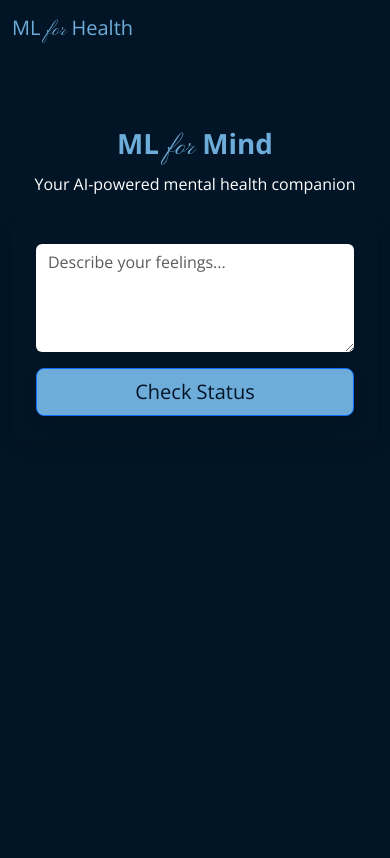
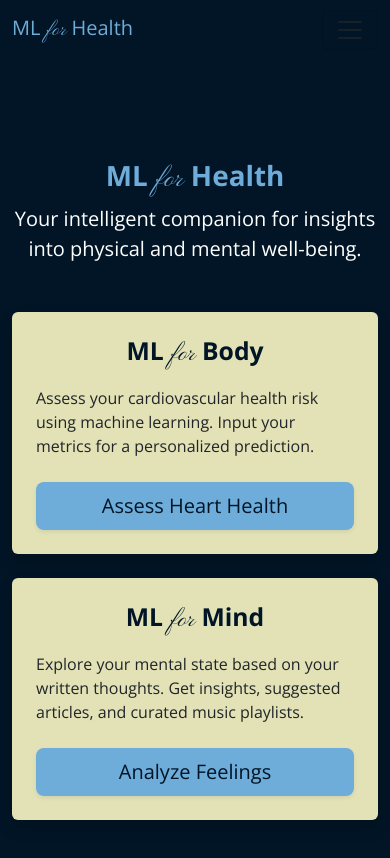
Before and after one commit to CapAru/MLForHealth, a React (Vite) app in the folder client/: page / in a window 390 px wide. Shown: the top 858 px of the page. Built offline with nearby package versions, Linux system fonts and the light colour scheme; the HTML template or start-up script is replaced by a standard one.

Commit message:
main page

```diff
--- a/client/src/App.jsx
+++ b/client/src/App.jsx
@@ -1,6 +1,7 @@
 import { Routes, Route, Link } from "react-router-dom";
 import MLForMind from "./MLForMind";
 import MLForBody from "./MLForBody";
+import MLForHealth from "./MLforHealth";
 
 export default function App() {
   return (
@@ -14,10 +15,25 @@ export default function App() {
           <Link className="navbar-brand" to="/" style={{ color: "#6EACDA" }}>
             ML <span>for</span> Health
           </Link>
-          <div className="collapse navbar-collapse">
+          <button
+            className="navbar-toggler"
+            type="button"
+            data-bs-toggle="collapse"
+            data-bs-target="#navbarNav"
+            aria-controls="navbarNav"
+            aria-expanded="false"
+            aria-label="Toggle navigation"
+          >
+            <span className="navbar-toggler-icon"></span>
+          </button>
+          <div className="collapse navbar-collapse" id="navbarNav">
             <ul className="navbar-nav ms-auto">
               <li className="nav-item">
-                <Link className="nav-link" to="/" style={{ color: "#E2E2B6" }}>
+                <Link
+                  className="nav-link"
+                  to="/mind"
+                  style={{ color: "#E2E2B6" }}
+                >
                   ML <span>for</span> Mind
                 </Link>
               </li>
@@ -37,7 +53,8 @@ export default function App() {
 
       {/* Define Routes */}
       <Routes>
-        <Route path="/" element={<MLForMind />} />
+        <Route path="/" element={<MLForHealth />} />
+        <Route path="/mind" element={<MLForMind />} />
         <Route path="/body" element={<MLForBody />} />
       </Routes>
     </div>
--- /dev/null
+++ b/client/src/MLForHealth.jsx
@@ -0,0 +1,60 @@
+import React from "react";
+import { Link } from "react-router-dom";
+
+export default function MLForHealth() {
+  return (
+    <div style={{ padding: "5rem 0" }}>
+      <div className="container">
+        {/* Main Application Title */}
+        <div className="text-center mb-5">
+          <h1 className="fw-bold">
+            ML <span>for</span> Health
+          </h1>
+          <p className="lead text-white">
+            Your intelligent companion for insights into physical and mental
+            well-being.
+          </p>
+        </div>
+
+        {/* Navigation Cards */}
+        <div className="row justify-content-center g-4">
+          {/* ML for Body */}
+          <div className="col-md-5">
+            <div className="results p-4 p-md-5 shadow rounded d-flex flex-column h-100">
+              <div className="flex-grow-1">
+                <h2 className="mb-3 fw-bold">
+                  ML <span>for</span> Body
+                </h2>
+                <p className="mb-4 text-dark">
+                  Assess your cardiovascular health risk using machine learning.
+                  Input your metrics for a personalized prediction.
+                </p>
+              </div>
+              <Link to="/body" className="btn btn-lg mt-auto w-100 shadow-sm">
+                Assess Heart Health
+              </Link>
+            </div>
+          </div>
+
+          {/* ML for Mind */}
+          <div className="col-md-5">
+            <div className="results p-4 p-md-5 shadow rounded d-flex flex-column h-100">
+              <div className="flex-grow-1">
+                <h2 className="mb-3 fw-bold">
+                  ML <span>for</span> Mind
+                </h2>
+                <p className="mb-4 text-dark">
+                  Explore your mental state based on your written thoughts. Get
+                  insights, suggested articles, and curated music playlists.
+                </p>
+              </div>
+              <Link to="/mind" className="btn btn-lg mt-auto w-100 shadow-sm">
+                Analyze Feelings
+              </Link>
+            </div>
+          </div>
+        </div>
+      </div>
+    </div>
+  );
+}
--- a/client/src/index.css
+++ b/client/src/index.css
@@ -45,9 +45,7 @@ a {
 a:hover {
   color: #6eacda;
 }
-a:visited {
-  color: #6eacda;
-}
+
 
 .normal {
   font-family: "Open Sans", sans-serif;;
@@ -70,6 +68,8 @@ a:visited {
   background-color: #021526;
   color: #ffffff;
 }
+
+
 
 .response {
   color: #03346e;
```
